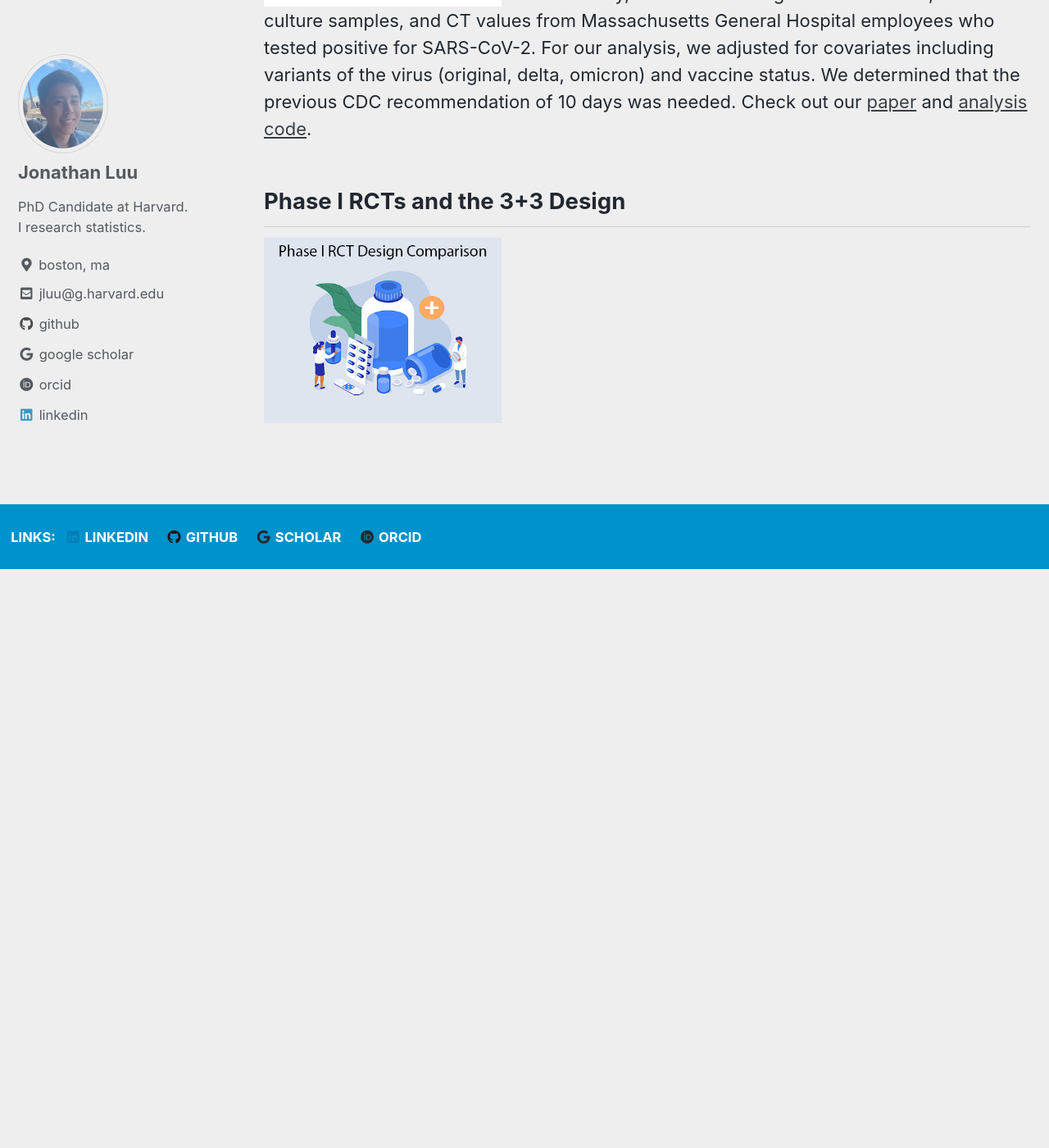
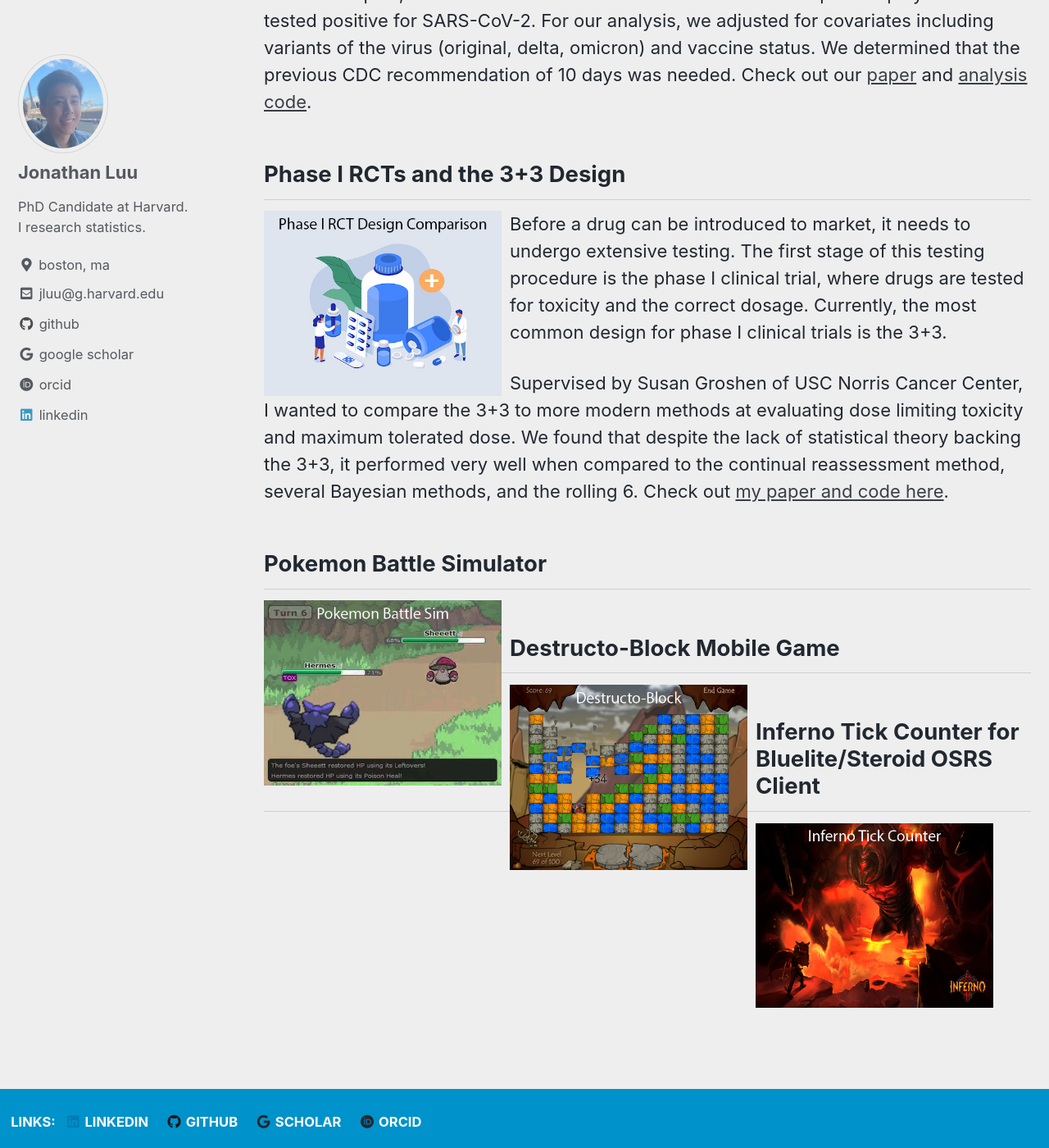
Before and after one commit to luuj/luuj.github.io, a Jekyll site: the page built from _pages/projects.md, in a window 1280 px wide and 1400 px high, scrolled down 1071 px. Shown: the whole window at 82% size. Built offline with Jekyll 4.4.1, drawn with Linux system fonts in a browser that asks for light colours; cached includes are drawn as plain includes; before the commit the page ends 1765 px from its top, so only the background shows below that.

Commit message:
added more projects

```diff
--- a/_pages/projects.md
+++ b/_pages/projects.md
@@ -9,7 +9,6 @@ classes: wide
 ## Novel Bayesian Model for Nursing Home Data
 <img align="left" width="300" style="padding-right:10px;" src="/assets/images/nursing.png"> Nursing homes were hit hard during the COVID19 pandemic, and many news outlets reported rising interest in the quality of care of these nursing homes. I am developing more efficient models to analyze cost and healthcare utilization data from nursing homes. Furthermore, I am creating new joint metrics that can be used to better compare the quality of nursing homes.
 
-<br>
 This project is the center of my current dissertation with Sebastien Haneuse. We are looking into a Bayesian model that can tackle the statistical challenges of clustered semi-continuous data. We are also incorporating the competing risk of death into our models, due to the high mortality rate in nursing homes. To see my current progress, check out my <a href="https://github.com/luuj/Semi-continuous-Bayesian-Modeling">simulation and model code</a> on GitHub.
 
 ## COVID19 Duration of Viral Shedding Study
@@ -18,4 +17,18 @@ This project is the center of my current dissertation with Sebastien Haneuse. We
 For this study, we collected longitudinal viral load, viral culture samples, and CT values from Massachusetts General Hospital employees who tested positive for SARS-CoV-2. For our analysis, we adjusted for covariates including variants of the virus (original, delta, omicron) and vaccine status. We determined that the previous CDC recommendation of 10 days was needed. Check out our <a href="https://www.ncbi.nlm.nih.gov/pmc/articles/PMC8855795/">paper</a> and <a href="https://github.com/luuj/SARS-CoV-2-Infection-Time">analysis code</a>.
 
 ## Phase I RCTs and the 3+3 Design
-<img align="left" width="300" style="padding-right:10px;" src="/assets/images/ct.png">
+<img align="left" width="300" style="padding-right:10px;" src="/assets/images/ct.png"> Before a drug can be introduced to market, it needs to undergo extensive testing. The first stage of this testing procedure is the phase I clinical trial, where drugs are tested for toxicity and the correct dosage. Currently, the most common design for phase I clinical trials is the 3+3.
+
+Supervised by Susan Groshen of USC Norris Cancer Center, I wanted to compare the 3+3 to more modern methods at evaluating dose limiting toxicity and maximum tolerated dose. We found that despite the lack of statistical theory backing the 3+3, it performed very well when compared to the continual reassessment method, several Bayesian methods, and the rolling 6. Check out <a href="https://github.com/luuj/3-3-Simulation">my paper and code here</a>.
+
+
+
+
+## Pokemon Battle Simulator
+<img align="left" width="300" style="padding-right:10px;" src="/assets/images/pokemon.png">
+
+## Destructo-Block Mobile Game
+<img align="left" width="300" style="padding-right:10px;" src="/assets/images/destructo.png">
+
+## Inferno Tick Counter for Bluelite/Steroid OSRS Client
+<img align="left" width="300" style="padding-right:10px;" src="/assets/images/inferno.png">
```
Also changed, not shown: 3 other files.
